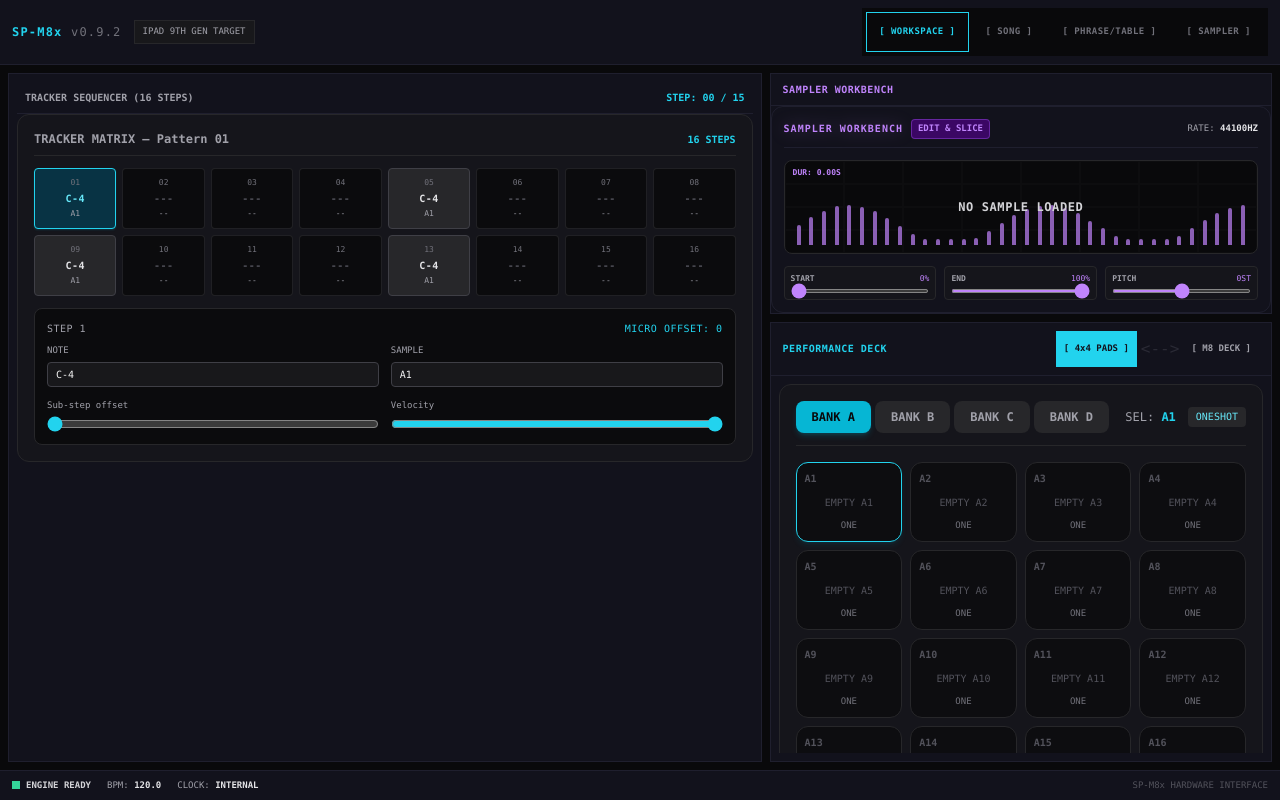
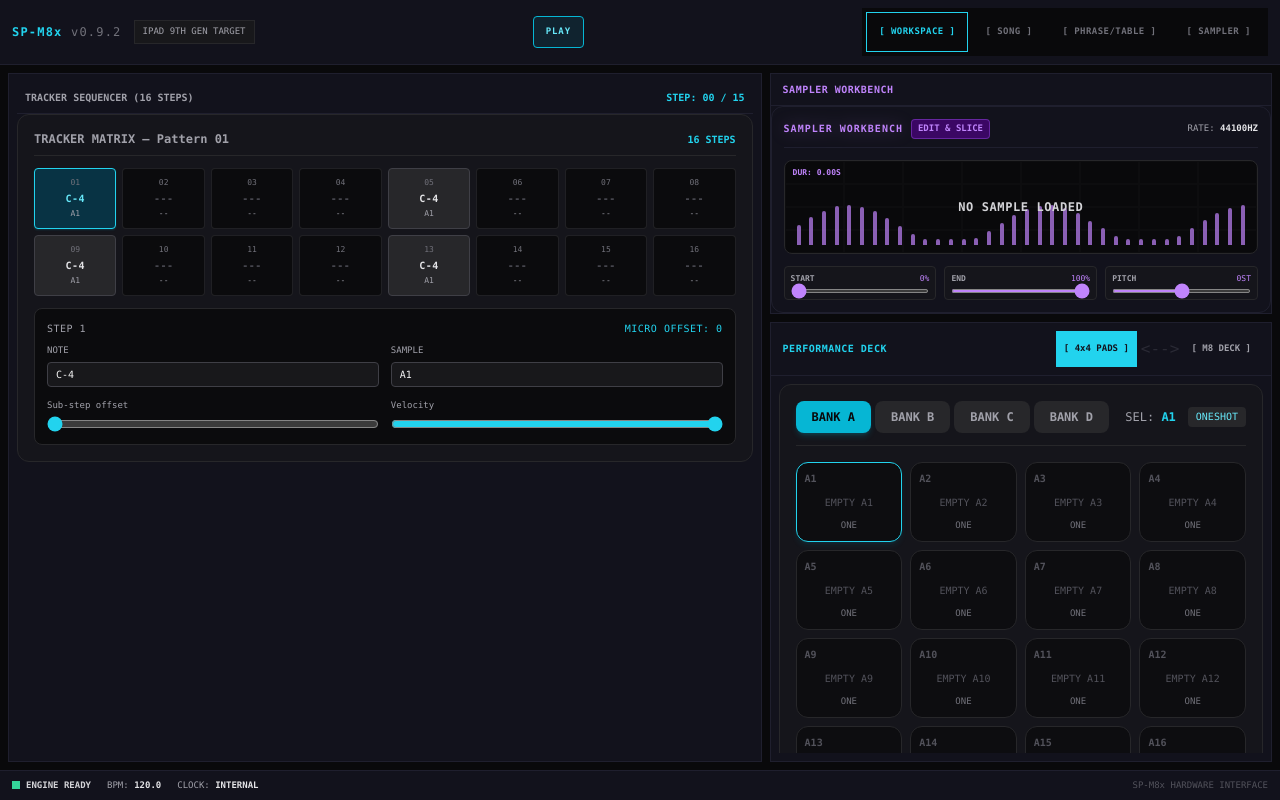
Before and after one commit to patromeo21/SP-M8x, a React (Vite) app: page / in a window 1280 px wide. Built offline with nearby package versions, Linux system fonts and the light colour scheme.

Commit message:
Add the transport toggle to the dashboard and bind it to the live engine state

```diff
--- a/src/components/SPM8xDashboard.tsx
+++ b/src/components/SPM8xDashboard.tsx
@@ -52,6 +52,10 @@ export const SPM8xDashboard: React.FC<SPM8xDashboardProps> = ({
   }, []);
 
   const visibleStep = playheadState.activeStep ?? activeStep;
+  const handleTransportToggle = () => {
+    if (playheadState.isPlaying) trackerEngine.stop();
+    else trackerEngine.start();
+  };
 
   return (
     <div className="flex h-[100dvh] w-screen flex-col overflow-hidden bg-[var(--bg-shell-deep)] font-mono text-[var(--text-primary)]">
@@ -59,6 +63,15 @@ export const SPM8xDashboard: React.FC<SPM8xDashboardProps> = ({
         <div className="flex items-center gap-3">
           <h1 className="text-xs font-black tracking-widest text-[var(--accent-phrase)]">SP-M8x <span className="font-normal text-zinc-500">v0.9.2</span></h1>
           <span className="border border-zinc-800 bg-zinc-900 px-2 py-1 text-[9px] text-zinc-400">IPAD 9TH GEN TARGET</span>
+        </div>
+        <div className="flex items-center gap-2">
+          <button
+            type="button"
+            onClick={handleTransportToggle}
+            className="min-h-8 rounded border border-cyan-500 bg-cyan-500/10 px-3 text-[9px] font-bold tracking-widest text-cyan-300 transition hover:bg-cyan-500/20"
+          >
+            {playheadState.isPlaying ? 'STOP' : 'PLAY'}
+          </button>
         </div>
         <nav className="flex max-w-full items-center gap-1 overflow-x-auto bg-zinc-950 p-1" aria-label="Main views">
           {tabs.map(({ id, label }) => {
@@ -109,8 +122,8 @@ export const SPM8xDashboard: React.FC<SPM8xDashboardProps> = ({
       <footer className="flex shrink-0 items-center justify-between border-t border-[var(--border-grid)] bg-[var(--bg-canvas)] px-3 py-2 text-[9px] text-zinc-400">
         <div className="flex items-center gap-4">
           <span className="flex items-center gap-1.5"><span className="h-2 w-2 bg-emerald-400" /><strong className="text-zinc-300">ENGINE READY</strong></span>
-          <span>BPM: <strong className="text-zinc-200">{String(trackerEngine.getState().isPlaying ? 'LIVE' : '120.0')}</strong></span>
-          <span>CLOCK: <strong className="text-zinc-200">{trackerEngine.getState().isPlaying ? 'RUNNING' : 'INTERNAL'}</strong></span>
+          <span>BPM: <strong className="text-zinc-200">120.0</strong></span>
+          <span>CLOCK: <strong className="text-zinc-200">{playheadState.isPlaying ? 'RUNNING' : 'INTERNAL'}</strong></span>
         </div>
         <span className="text-zinc-600">SP-M8x HARDWARE INTERFACE</span>
       </footer>
```
